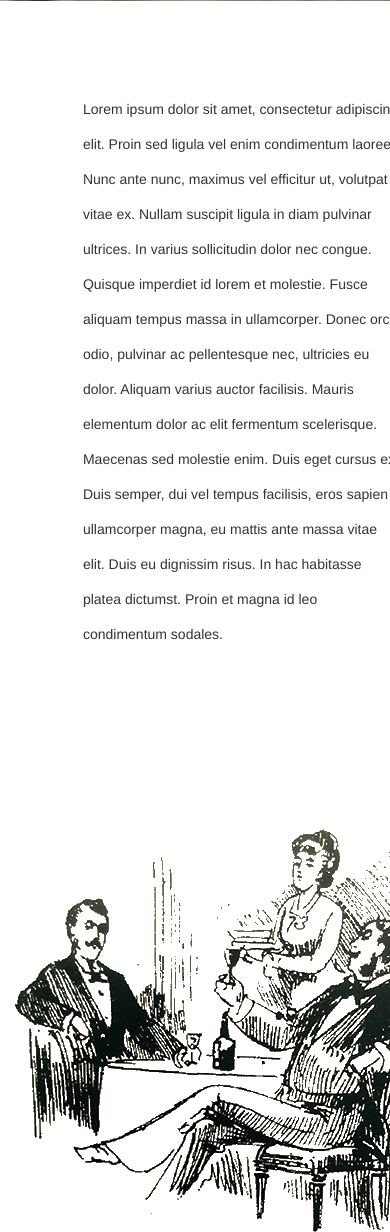
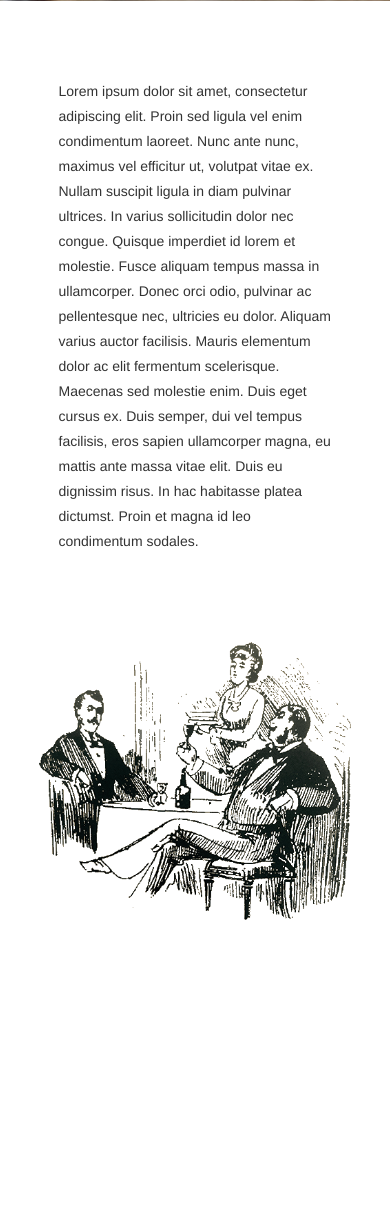
Before and after one commit to blakeyoder/swordfish, a Rails app: page / in a window 390 px wide; the page is wider, and only the part inside the window is pictured. Shown: the part 843-2075 px from the top of that part. After the commit the page ends 1763 px from the top of that part, so only its background shows below. Run offline with Rails 7, Linux system fonts and the light colour scheme; style sheets or scripts are compiled from the project's sources; some libraries are stand-ins or nearby versions.

Commit message:
Mobile stylings

```diff
--- a/app/assets/stylesheets/base/mixins.scss
+++ b/app/assets/stylesheets/base/mixins.scss
@@ -1,19 +1,19 @@
 //media breakpoints mixin
 
 @mixin bp-large {
-  @media only screen and (max-width: 60em) {
+  @media only screen and (max-width: 1200px) {
     @content;
   }
 }
 
 @mixin bp-medium {
-  @media only screen and (max-width: 40em) {
+  @media only screen and (max-width: 975px) {
     @content;
   }
 }
 
 @mixin bp-small {
-  @media only screen and (max-width: 20em) {
+  @media only screen and (max-width: 640px) {
     @content;
   }
 }
--- a/app/assets/stylesheets/styles/home.scss
+++ b/app/assets/stylesheets/styles/home.scss
@@ -5,9 +5,6 @@
   height: 100%;
   background-image: image-url("Hero.jpg");
   background-size: cover;
-  @include bp-medium{
-    background-position: 84% 100%;
-  }
   @include bp-small{
     background-position: 84% 100%;
   }
@@ -23,20 +20,31 @@
   position: absolute;
   top: 100%;
 }
-.col-sm-6 {
+.col-sm-12 {
   width: 50%;
   height: 100%;
   @include bp-medium{
     width: 100%;
   }
-  p {
+  .intro-paragraph {
     text-align: left;
     padding: 15%;
     margin-top: 5%;
-    line-height: 35px;
+    line-height: 25px;
+  }
+  @include bp-medium {
+    padding: 10%;
+  }
+  @include bp-small{
+    padding: 0;
   }
 }
 
 .barsketch {
+  margin: 0 auto;
   margin-top: 22%;
+  @include bp-small{
+    margin-top: -5%;
+    padding: 10%;
+  }
 }
--- a/app/views/home/index.html.erb
+++ b/app/views/home/index.html.erb
@@ -4,11 +4,11 @@
 
 <div class="container-fluid">
   <div class="row">
-    <div class="col-sm-6">
-      <p>Lorem ipsum dolor sit amet, consectetur adipiscing elit. Proin sed ligula vel enim condimentum laoreet. Nunc ante nunc, maximus vel efficitur ut, volutpat vitae ex. Nullam suscipit ligula in diam pulvinar ultrices. In varius sollicitudin dolor nec congue. Quisque imperdiet id lorem et molestie. Fusce aliquam tempus massa in ullamcorper. Donec orci odio, pulvinar ac pellentesque nec, ultricies eu dolor. Aliquam varius auctor facilisis. Mauris elementum dolor ac elit fermentum scelerisque. Maecenas sed molestie enim. Duis eget cursus ex. Duis semper, dui vel tempus facilisis, eros sapien ullamcorper magna, eu mattis ante massa vitae elit. Duis eu dignissim risus. In hac habitasse platea dictumst. Proin et magna id leo condimentum sodales.</p>
+    <div class="col-sm-12 col-md-6">
+      <p class = "intro-paragraph">Lorem ipsum dolor sit amet, consectetur adipiscing elit. Proin sed ligula vel enim condimentum laoreet. Nunc ante nunc, maximus vel efficitur ut, volutpat vitae ex. Nullam suscipit ligula in diam pulvinar ultrices. In varius sollicitudin dolor nec congue. Quisque imperdiet id lorem et molestie. Fusce aliquam tempus massa in ullamcorper. Donec orci odio, pulvinar ac pellentesque nec, ultricies eu dolor. Aliquam varius auctor facilisis. Mauris elementum dolor ac elit fermentum scelerisque. Maecenas sed molestie enim. Duis eget cursus ex. Duis semper, dui vel tempus facilisis, eros sapien ullamcorper magna, eu mattis ante massa vitae elit. Duis eu dignissim risus. In hac habitasse platea dictumst. Proin et magna id leo condimentum sodales.</p>
     </div>
-    <div class="col-sm-6">
-      <%= image_tag("barsketch.png", :class => "barsketch") %>
+    <div class="col-sm-12 col-md-6">
+      <%= image_tag("barsketch.png", :class => "img-responsive barsketch") %>
     </div>
   </div>
 </div>
--- a/app/views/layouts/application.html.erb
+++ b/app/views/layouts/application.html.erb
@@ -5,6 +5,7 @@
   <%= stylesheet_link_tag    "application", media: "all", "data-turbolinks-track" => true %>
   <%= javascript_include_tag "application", "data-turbolinks-track" => true %>
   <%= csrf_meta_tags %>
+  <meta name="viewport" content="width=device-width, initial-scale=1">
 </head>
 <body>
 
```
